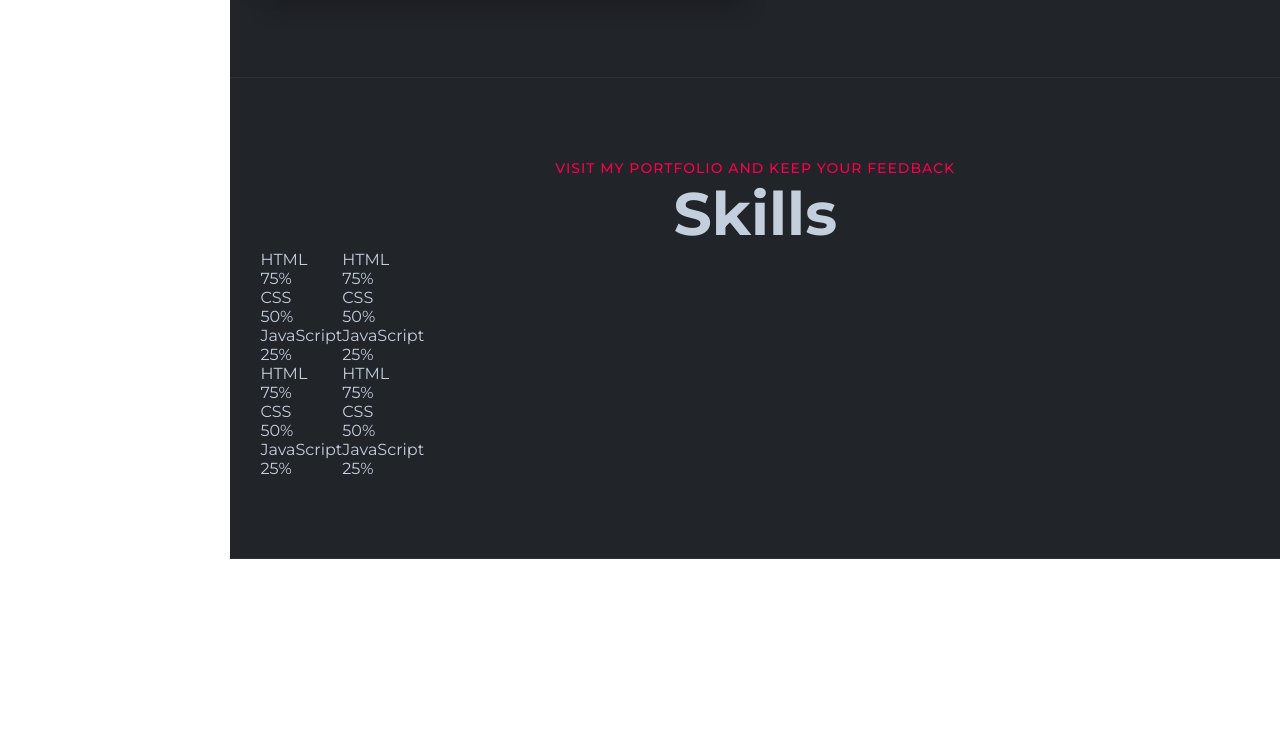
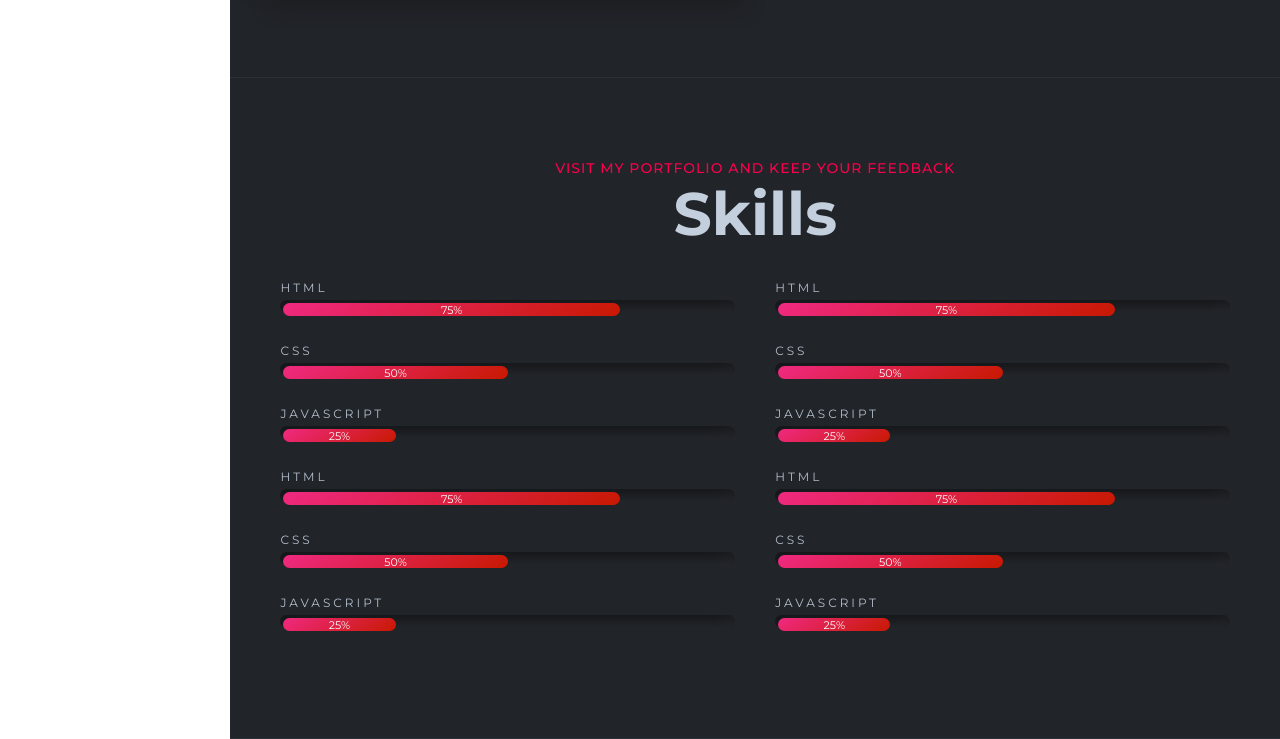
Before and after one commit to aideisayevaa/My_Portfolio, a plain HTML site: page index.html in a window 1280 px wide. Shown: the part 3635-4374 px from the top of the page. Before the commit the page ends 4194 px from the top, so only its background shows below. Drawn offline with Linux system fonts and the light colour scheme.

Commit message:
skill css

```diff
--- a/style.css
+++ b/style.css
@@ -318,3 +318,59 @@ aside {
 .experience_text ul li{
     margin:7px 0;
 }
+
+
+/* Skills */
+
+.skills {
+    width: 50%;
+}
+
+.skill {
+    margin: 30px 20px;
+}
+
+.skill-label {
+    margin-bottom: 5px;
+    color: #c3cedd;
+    font-size: 12px;
+    font-weight: 400;
+    letter-spacing: 3px;
+    opacity: .9;
+    text-transform: uppercase;
+}
+
+.progress {
+    width: 100%;
+    background: #212428;
+    border-radius: 10px;
+    box-shadow: inset 8px 8px 16px rgba(0, 0, 0, .459), inset -8px -8px 16px rgba(56, 62, 69, .459);
+    height: 13px;
+    padding: 3px;
+}
+
+.progress-bar {
+    width: 0;
+    height: 13px;
+    color: white;
+    text-align: center;
+    background: linear-gradient(145deg, #f02981, #c81901);
+    border-radius: 14px;
+    font-size: 11px;
+}
+
+.progress-bar[data-value="25%"] {
+    width: 25%;
+}
+
+.progress-bar[data-value="50%"] {
+    width: 50%;
+}
+
+.progress-bar[data-value="75%"] {
+    width: 75%;
+}
+
+.progress-bar[data-value="100%"] {
+    width: 100%;
+}
```
